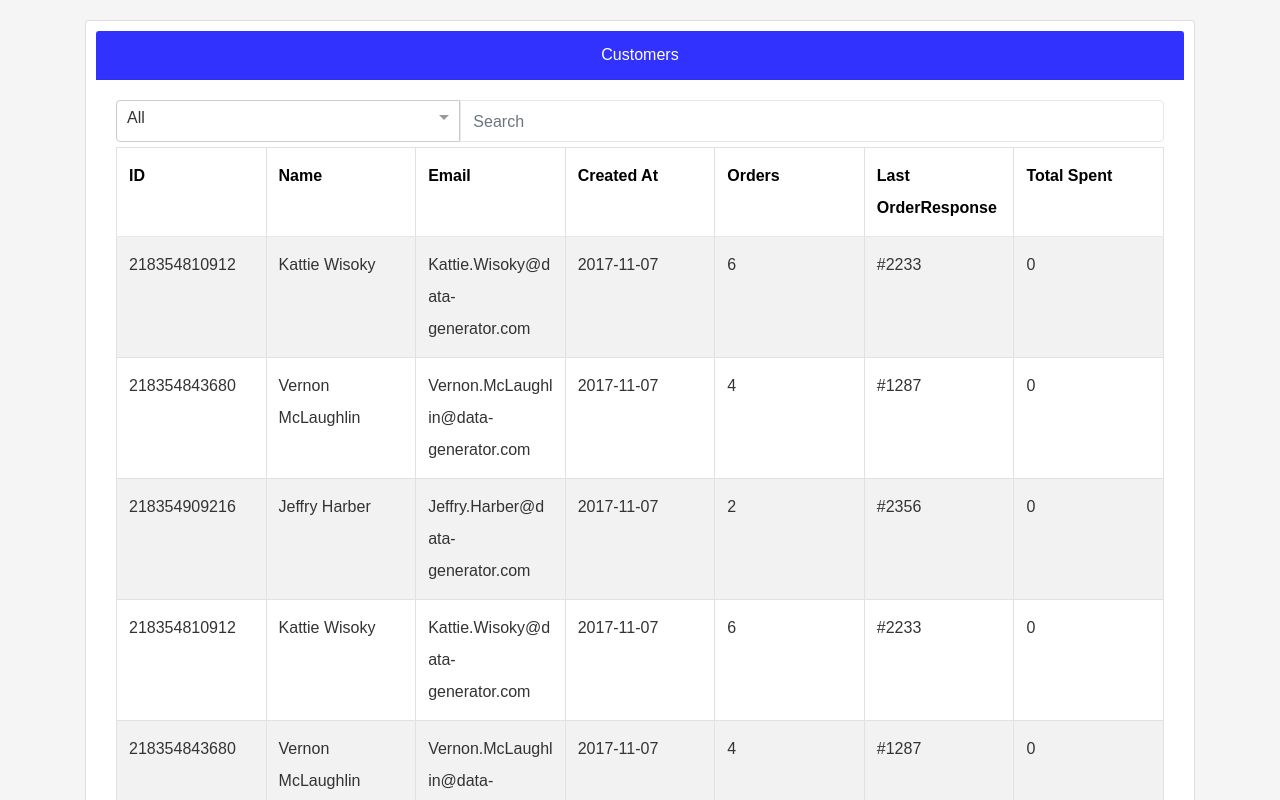
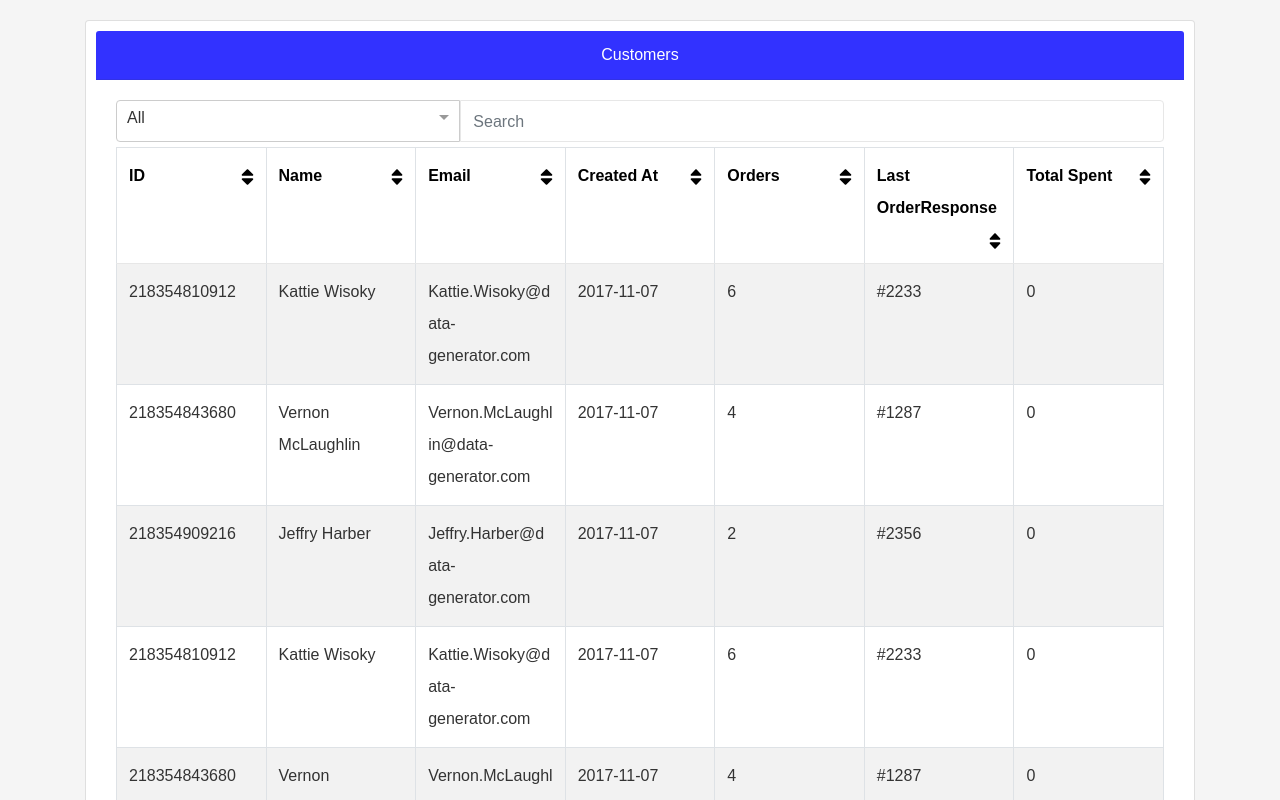
Before and after one commit to miteshtagadiya/react-responsive-data-table, a React app: page / in a window 1280 px wide. Shown: the top 800 px of the page. Built offline with nearby package versions, Linux system fonts and the light colour scheme; what fetch-hoc would draw is missing.

Commit message:
page select issue fixed

```diff
--- a/src/TableContainer.jsx
+++ b/src/TableContainer.jsx
@@ -35,20 +35,18 @@ class TableContainer extends Component {
     this.setState({ value: event.value });
   }
   handlePage(e) {
-    console.log(e);
-    this.state.totalPages < e.value
+    this.state.totalPages <= Math.ceil(this.state.data1.length / e.value)
       ? this.setState({
           itemsPerPage: e.value,
           totalPages: Math.ceil(this.state.data1.length / e.value)
         })
       : this.setState({
+          currentPage: 1,
           itemsPerPage: e.value,
-          totalPages: Math.ceil(this.state.data1.length / e.value),
-          currentPage: 1
+          totalPages: Math.ceil(this.state.data1.length / e.value)
         });
   }
   componentDidUpdate(nextProps, nextState) {
-    console.log();
     if (this.state.data !== nextState.data) {
       this.setState({
         data: nextState.pagedata[nextState.currentPage - 1]
@@ -60,8 +58,6 @@ class TableContainer extends Component {
     this.setState({ filter: e.target.value });
   }
   render() {
-    // console.log("render", this.state.itemsPerPage);
-    // console.log("data", this.state.data);
     let tbData = this.state.data1;
     tbData = tbData.map(data => {
       let date = new Date(data.created_at);
@@ -74,13 +70,11 @@ class TableContainer extends Component {
         month = "0" + month;
       }
       let date_Data = date.getFullYear() + "-" + month + "-" + dt;
-      // console.log(date_Data);
       data.created_at = date_Data;
       return Object.values(data);
     });
     let tbdata2 = _.chunk(tbData, this.state.itemsPerPage);
     let items = tbdata2[this.state.currentPage - 1];
-    console.log(items);
 
     let keys = this.state.value;
     //filter items
@@ -172,8 +166,13 @@ class TableContainer extends Component {
                   data={items}
                   head={this.state.head}
                   onRowClick={this.props.onRowClick}
-                  loading="false"
+                  isLoading={this.props.isLoading}
+                  loadingmsg={this.props.loadingmsg}
+                  errormsg={this.props.errormsg}
+                  sort={this.props.sort}
                 />
+
+                  {!this.props.isLoading ?
 
                 <div className="row">
                   <div className="col-sm-4">
@@ -233,13 +232,14 @@ class TableContainer extends Component {
                     ) : null}
                   </div>
                 </div>
+              : null }
+
               </React.Fragment>
             </div>
           </div>
         </div>
       </div>
     );
-    // console.log(this.state.value);
   }
 }
 
```
